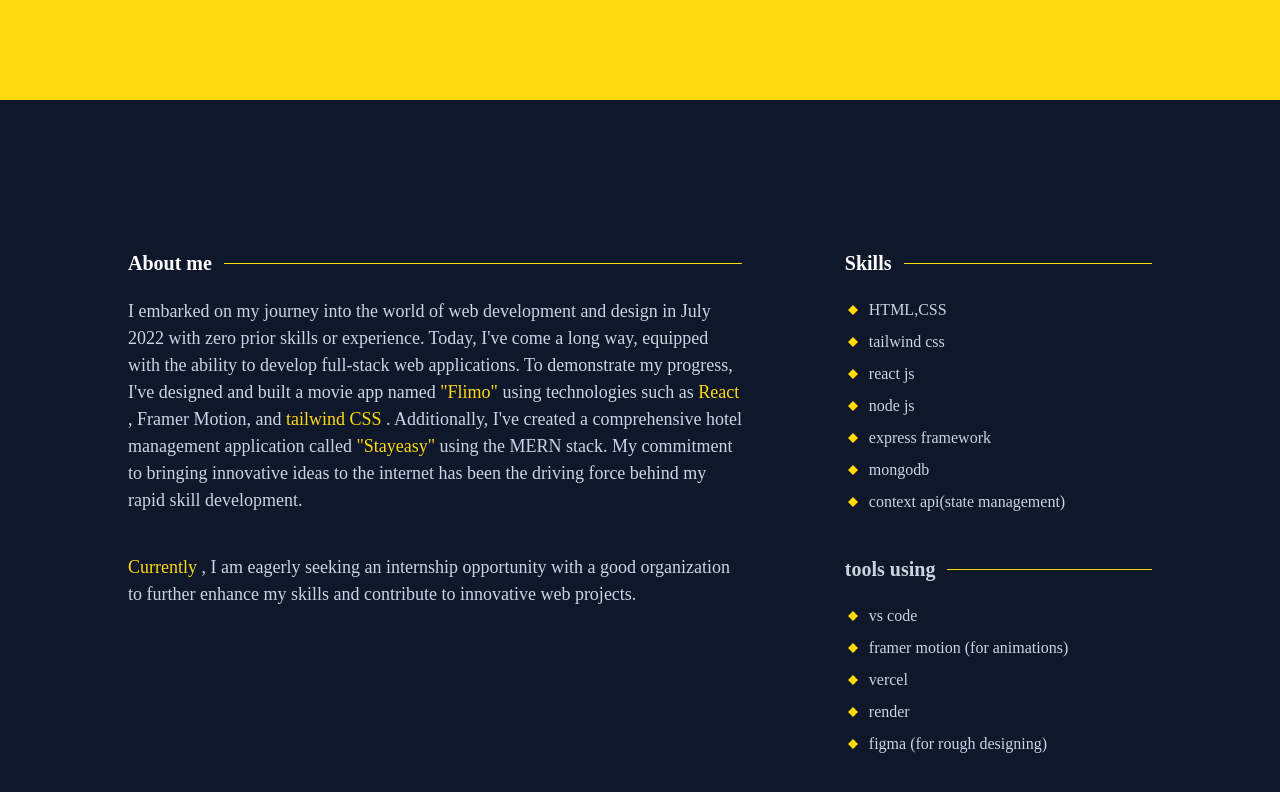
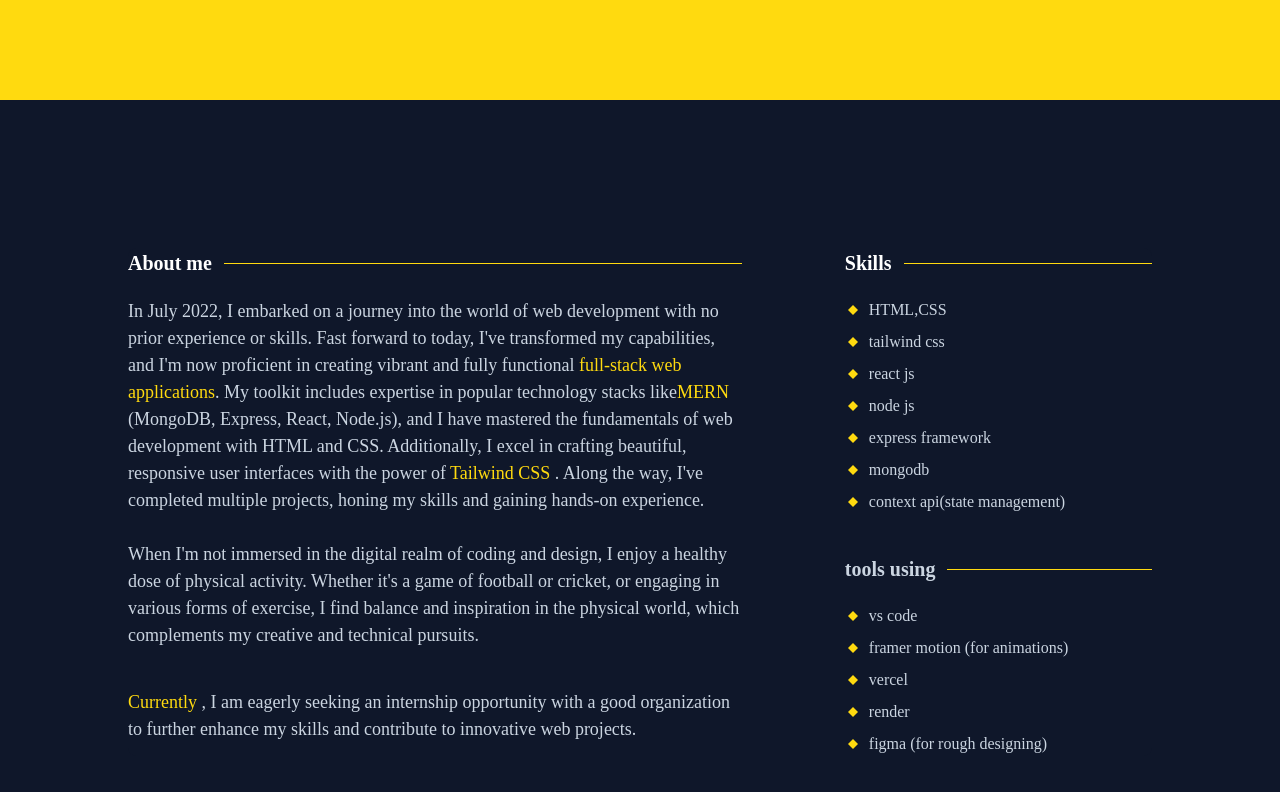
Before and after one commit to FAREED-3125/fareedPortfolio, a React (Create React App) app: page / in a window 1280 px wide. Shown: the part 1100-1892 px from the top of the page. Built offline with nearby package versions, Linux system fonts and the light colour scheme.

Commit message:
about details update

```diff
--- a/src/components/About.jsx
+++ b/src/components/About.jsx
@@ -33,21 +33,29 @@ const About = () => {
             {/* thin line */}
             <div className="h-[1px] flex-grow  bg-primary"></div>
           </div>
-          <div>
-            <p className="text-slate-300 text-[13px] lg:text-[18px] mt-5 font-[500]">
-              I embarked on my journey into the world of web development and
-              design in July 2022 with zero prior skills or experience. Today,
-              I've come a long way, equipped with the ability to develop
-              full-stack web applications. To demonstrate my progress, I've
-              designed and built a movie app named{" "}
-              <span className="text-primary">"Flimo" </span> using technologies
-              such as <span className="text-primary">React </span>, Framer
-              Motion, and <span className="text-primary">tailwind CSS </span>.
-              Additionally, I've created a comprehensive hotel management
-              application called
-              <span className="text-primary"> "Stayeasy" </span> using the MERN
-              stack. My commitment to bringing innovative ideas to the internet
-              has been the driving force behind my rapid skill development.
+          <div className="text-slate-300 text-[13px] lg:text-[18px] mt-5 font-[500]">
+            <p>
+              In July 2022, I embarked on a journey into the world of web
+              development with no prior experience or skills. Fast forward to
+              today, I've transformed my capabilities, and I'm now proficient in
+              creating vibrant and fully functional{" "}
+              <span className="text-primary"> full-stack web applications</span>
+              . My toolkit includes expertise in popular technology stacks like
+              <span className="text-primary">MERN </span>(MongoDB, Express,
+              React, Node.js), and I have mastered the fundamentals of web
+              development with HTML and CSS. Additionally, I excel in crafting
+              beautiful, responsive user interfaces with the power of{" "}
+              <span className="text-primary">Tailwind CSS</span> . Along the
+              way, I've completed multiple projects, honing my skills and
+              gaining hands-on experience.
+            </p>
+            <br />
+            <p>
+              When I'm not immersed in the digital realm of coding and design, I
+              enjoy a healthy dose of physical activity. Whether it's a game of
+              football or cricket, or engaging in various forms of exercise, I
+              find balance and inspiration in the physical world, which
+              complements my creative and technical pursuits.
             </p>
             <p className="text-slate-300 text-[14px] lg:text-[18px] mt-5 lg:mt-10">
               <span className="text-primary">Currently </span>, I am eagerly
```
